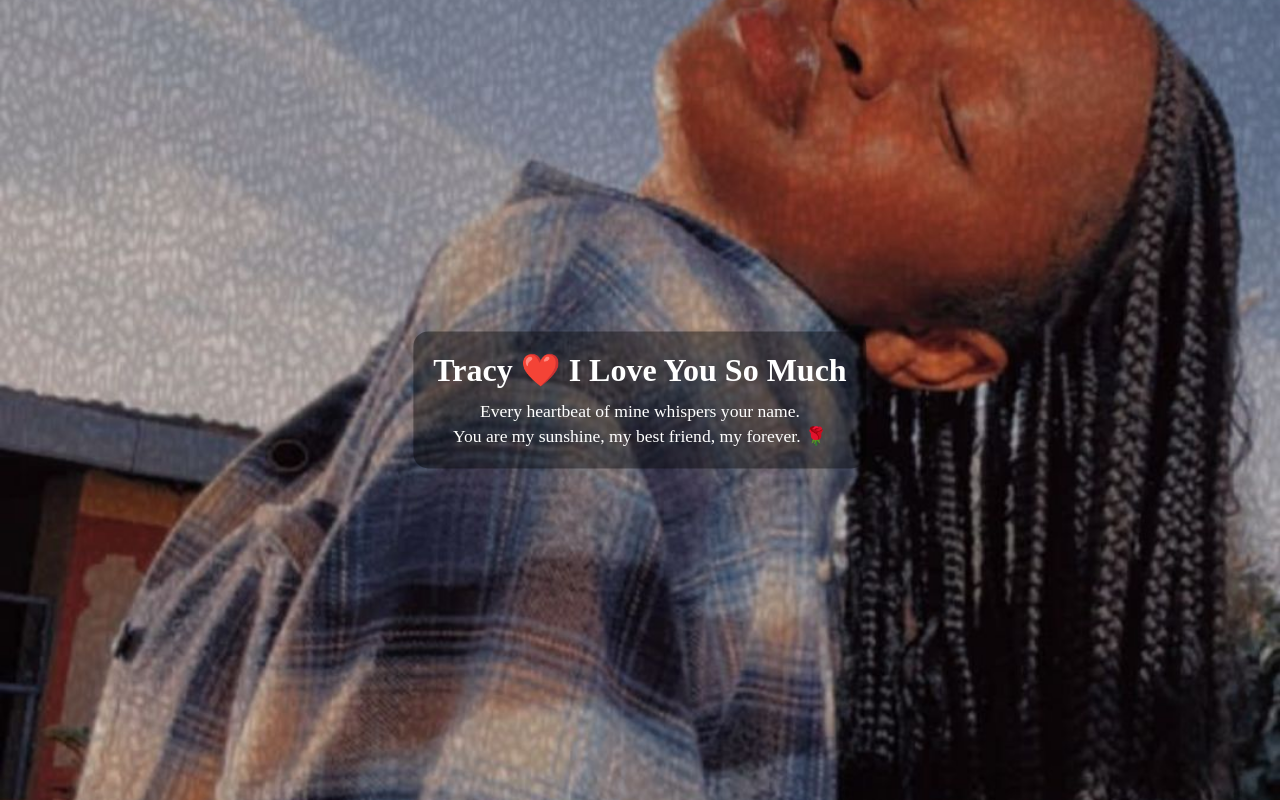
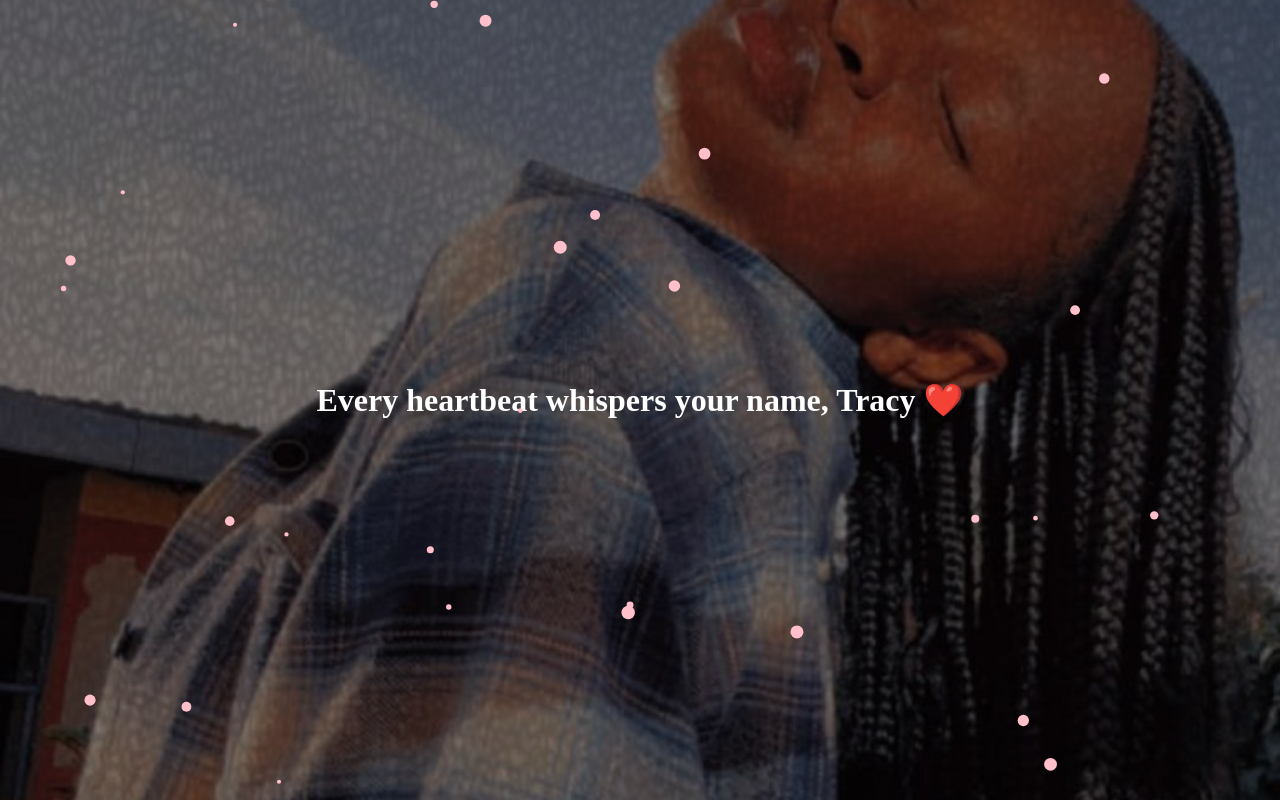
Before and after one commit to P3t3r122430/tracy-love-site, a plain HTML site: page index.html in a window 1280 px wide. Drawn offline with Linux system fonts and the light colour scheme.

Commit message:
Add full-screen romantic design with typing text and falling petals

```diff
--- a/index.html
+++ b/index.html
@@ -3,19 +3,16 @@
 <head>
     <meta charset="UTF-8">
     <meta name="viewport" content="width=device-width, initial-scale=1.0">
-    <title>Tracy, I Love You</title>
+    <title>For Tracy ❤️</title>
     <link rel="stylesheet" href="style.css">
 </head>
 <body>
     <div class="overlay">
-        <h1>Tracy ❤️ I Love You So Much</h1>
-        <p>Every heartbeat of mine whispers your name.<br>
-        You are my sunshine, my best friend, my forever. 🌹</p>
+        <h1 id="loveMessage"></h1>
     </div>
 
-    <audio autoplay loop>
-        <source src="audio/love-story-156946.mp3" type="audio/mpeg">
-        Your browser does not support the audio element.
-    </audio>
+    <canvas id="petals"></canvas>
+
+    <script src="script.js"></script>
 </body>
 </html>
--- a/script.js
+++ b/script.js
@@ -1,25 +1,61 @@
-// Fade in messages one by one
-const messages = document.querySelectorAll('.messages p');
-messages.forEach((msg, index) => {
-  setTimeout(() => {
-    msg.style.opacity = 1;
-  }, index * 2000); // 2 seconds delay per message
+// Typing effect
+const message = "Every heartbeat whispers your name, Tracy ❤️";
+let index = 0;
+function typeMessage() {
+    if (index < message.length) {
+        document.getElementById("loveMessage").innerHTML += message.charAt(index);
+        index++;
+        setTimeout(typeMessage, 100);
+    }
+}
+typeMessage();
+
+// Falling petals animation
+const canvas = document.getElementById("petals");
+const ctx = canvas.getContext("2d");
+canvas.width = window.innerWidth;
+canvas.height = window.innerHeight;
+
+const petals = [];
+for (let i = 0; i < 30; i++) {
+    petals.push({
+        x: Math.random() * canvas.width,
+        y: Math.random() * canvas.height,
+        size: Math.random() * 5 + 2,
+        speed: Math.random() * 1 + 0.5,
+        drift: Math.random() * 1 - 0.5
+    });
+}
+
+function drawPetals() {
+    ctx.clearRect(0, 0, canvas.width, canvas.height);
+    ctx.fillStyle = "pink";
+    petals.forEach(p => {
+        ctx.beginPath();
+        ctx.arc(p.x, p.y, p.size, 0, Math.PI * 2);
+        ctx.fill();
+    });
+}
+
+function updatePetals() {
+    petals.forEach(p => {
+        p.y += p.speed;
+        p.x += p.drift;
+        if (p.y > canvas.height) {
+            p.y = -p.size;
+            p.x = Math.random() * canvas.width;
+        }
+    });
+}
+
+function animate() {
+    drawPetals();
+    updatePetals();
+    requestAnimationFrame(animate);
+}
+animate();
+
+window.addEventListener("resize", () => {
+    canvas.width = window.innerWidth;
+    canvas.height = window.innerHeight;
 });
-
-// Heart animation on photo click
-const photos = document.querySelectorAll('.photos img');
-
-photos.forEach(photo => {
-  photo.addEventListener('click', () => {
-    const heart = document.createElement('div');
-    heart.textContent = '💖';
-    heart.className = 'heart';
-    document.body.appendChild(heart);
-
-    const rect = photo.getBoundingClientRect();
-    heart.style.left = (rect.left + rect.width/2) + 'px';
-    heart.style.top = (rect.top) + 'px';
-
-    setTimeout(() => heart.remove(), 1000);
-  });
-});
--- a/style.css
+++ b/style.css
@@ -1,39 +1,37 @@
-* {
+body, html {
     margin: 0;
     padding: 0;
-    box-sizing: border-box;
-}
-
-body, html {
     height: 100%;
-    width: 100%;
     font-family: 'Times New Roman', serif;
+    overflow: hidden;
 }
 
 body {
-    background: url("images/photo3.jpg") no-repeat center center fixed;
-    background-size: cover;
-    position: relative;
-    color: white;
+    background: url('images/photo3.jpg') no-repeat center center/cover;
 }
 
 .overlay {
     position: absolute;
-    top: 50%;
-    left: 50%;
-    transform: translate(-50%, -50%);
+    top: 0;
+    left: 0;
+    width: 100%;
+    height: 100%;
+    background: rgba(0,0,0,0.4);
+    display: flex;
+    justify-content: center;
+    align-items: center;
     text-align: center;
-    background: rgba(0, 0, 0, 0.4);
-    padding: 20px;
-    border-radius: 15px;
 }
 
-h1 {
-    font-size: 2em;
-    margin-bottom: 10px;
+.overlay h1 {
+    font-size: 2rem;
+    color: #fff;
+    max-width: 90%;
 }
 
-p {
-    font-size: 1.1em;
-    line-height: 1.4;
+canvas {
+    position: fixed;
+    top: 0;
+    left: 0;
+    pointer-events: none;
 }
```
